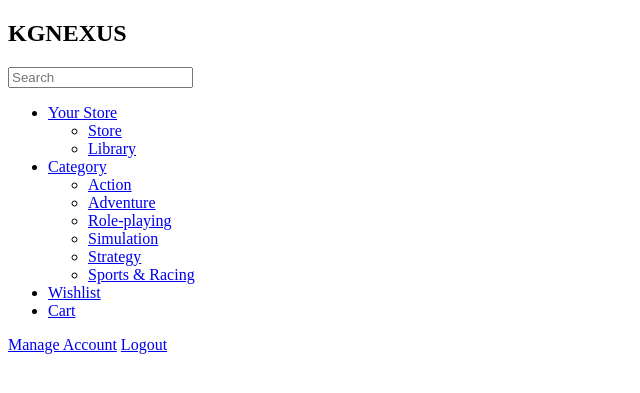
After one commit to Ardhie1212/kgnexus.com, a PHP site: page /categorypage.php in a window 1280 px wide. The commit adds this page. Shown: the top 393 px of the page, without its empty margins (0-640 px from the left). Run offline with PHP 8.4, Linux system fonts and the light colour scheme.

Commit message:
Anchor Category

```diff
--- /dev/null
+++ b/user/categorypage.php
@@ -0,0 +1,86 @@
+<?php
+
+?>
+
+<!DOCTYPE html>
+<html lang="en">
+
+<head>
+    <meta charset="UTF-8">
+    <meta name="viewport" content="width=device-width, initial-scale=1.0">
+    <title>Document</title>
+</head>
+
+<body>
+    <header>
+        <nav class="navbar">
+            <h2>KGNEXUS</h2>
+            <div class="search-box">
+                <i class='bx bx-search' id="search-icon"></i>
+                <input type="search" placeholder="Search">
+            </div>
+            <ul class="links">
+                <li>
+                    <a href="#" id="Home">Your Store<i class="fa fa-angle-down" id="dropdown" aria-hidden="true"></i></a>
+                    <ul class="dropyourstore" id="yourstoreclick">
+                        <li><a href="#">Store</a></li>
+                        <li><a href="#">Library</a></li>
+                    </ul>
+                </li>
+
+                <li>
+                    <a href="#">Category<i class="fa fa-angle-down" id="dropdown" aria-hidden="true"></i></a>
+                    <ul class="genres" id="genres">
+                        <li><a href="categorypage.php?game_category=<?= 'Action' ?>">Action</a></li>
+                        <li><a href="categorypage.php?game_category=<?= 'Adventure' ?>">Adventure</a></li>
+                        <li><a href="categorypage.php?game_category=<?= 'Role-playing' ?>">Role-playing</a></li>
+                        <li><a href="categorypage.php?game_category=<?= 'Simulator' ?>">Simulation</a></li>
+                        <li><a href="categorypage.php?game_category=<?= 'Strategy' ?>">Strategy</a></li>
+                        <li><a href="categorypage.php?game_category=<?= 'Sports' ?>">Sports & Racing</a></li>
+                    </ul>
+
+                </li>
+                <li><a href="#">Wishlist<i class="" id="dropdown" aria-hidden="true"></i></a></li>
+                <li><a href="#">Cart<i class="" id="dropdown" aria-hidden="true"></i></a></li>
+            </ul>
+            <i class='bx bxs-user-circle' id="user"></i>
+            <div class="sub-menu-wrap" id="sub-menu-wrap">
+                <a href="profile-user.php">Manage Account</a>
+                <a href="sign-up.php">Logout</a>
+            </div>
+        </nav>
+
+    </header>
+
+    <!-- End of navigation bar -->
+
+    <!-- Javascript Dropdown -->
+    <script>
+        let yourStore = document.getElementById('yourstoreclick');
+        let genres = document.getElementById('genres');
+        let special = document.getElementById('special')
+
+        document.getElementById('user').addEventListener('click', function() {
+            document.getElementById('sub-menu-wrap').classList.toggle('sub-menu-show');
+        });
+
+        user.addEventListener('click', () => {
+            dropUser.classList.toggle('user-details-show');
+        });
+
+        yourStore.previousElementSibling.addEventListener('click', () => {
+            yourStore.classList.toggle('dropyourstore-show');
+        });
+
+        genres.previousElementSibling.addEventListener('click', () => {
+            genres.classList.toggle('genres-show');
+        });
+
+        special.previousElementSibling.addEventListener('click', () => {
+            genres.classList.toggle('special-show');
+        });
+    </script>
+    <!-- End of javascript dropdown -->
+</body>
+
+</html>
--- a/user/gamepage.php
+++ b/user/gamepage.php
@@ -137,7 +137,11 @@ if (mysqli_num_rows($result) == 1) {
                                 </button>
                             </div>
                         </div>
-                        <i class='bx bx-heart'>i>
+                        <div class="wishlist">
+                            <i class='bx bx-heart'>
+                                <p>Wishlist</p>
+                            </i>
+                        </div>
                     </div>
                 </div>
             </div>
```
Also changed, not shown: style/gamepage.css (+19 -1 lines), user/homepage.php (+6 -6 lines).
